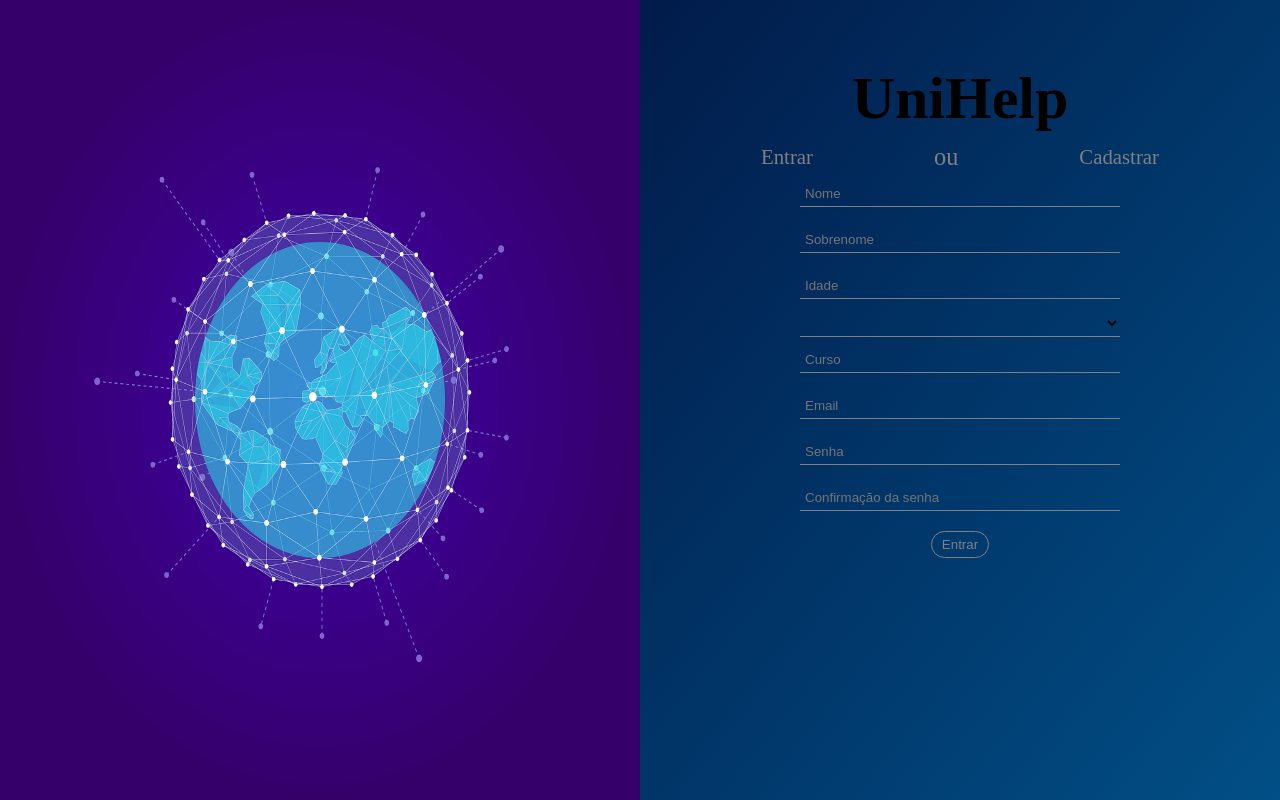
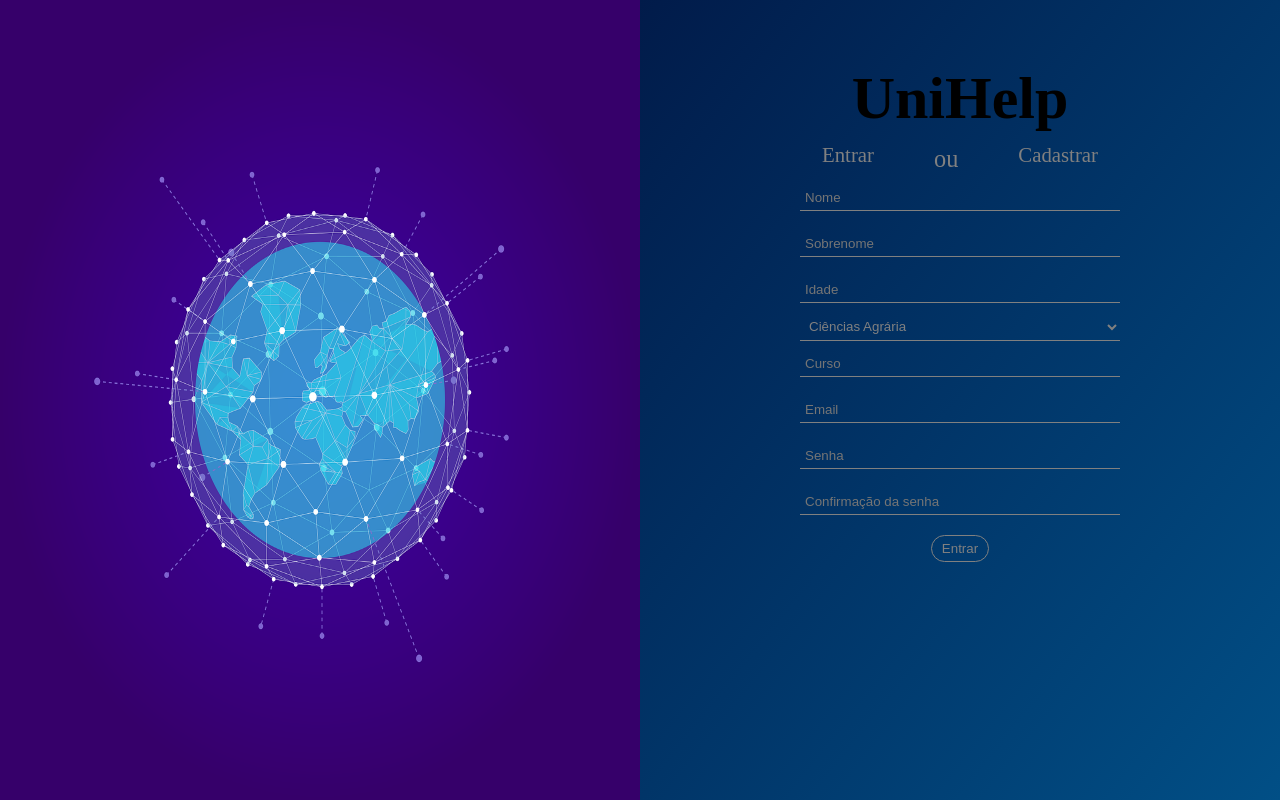
Before and after one commit to moisesaleixo/UniHelp, a PHP site: page /cadastro.html in a window 1280 px wide. Run offline with PHP 8.4, Linux system fonts and the light colour scheme; lists and menus that the app fills with data are empty.

Commit message:
Algumas mudanças no CSS, adicionando áreas do conhecimento

```diff
--- a/cadastro.html
+++ b/cadastro.html
@@ -22,11 +22,11 @@
                         <div class="logo logo_cadastro"><!--Logo-->
                             <h1>UniHelp</h1>
                         </div><!--Logo-->
-                        <div class="links_pages"><!--Links-->
+                        <nav class="links_pages"><!--Links-->
                             <a href="index.html">Entrar</a>
                             <h3>ou</h3>
                             <a href="cadastro.html">Cadastrar</a>
-                        </div><!--Links-->
+                        </n><!--Links-->
                     </div>
                 </div><!--Dados-->
             </div><!--fundo direita-->
@@ -36,13 +36,14 @@
                     <input class="detalhe" type="text" name="" id="" placeholder="Sobrenome">
                     <input class="detalhe" type="text" name="" id="" placeholder="Idade">
                     <select class="detalhe" name="" id="">
-                        <option value=""></option>
-                        <option value=""></option>
-                        <option value=""></option>
-                        <option value=""></option>
-                        <option value=""></option>
-                        <option value=""></option>
-                        <option value=""></option>
+                        <option value="">Ciências Agrária</option>
+                        <option value="">Ciências Biológicas</option>
+                        <option value="">Ciências Exatas e da Terra</option>/
+                        <option value="">Ciências Humanas</option>
+                        <option value="">Ciências da Saúde</option>
+                        <option value="">Ciências Sociais Aplicadas</option>
+                        <option value="">Engenharias</option>
+                        <option value="">Linguística, Letras e Artes</option>
 
                     </select>
                     <input class="detalhe" type="text" name="" id="" placeholder="Curso">
--- a/css/style.css
+++ b/css/style.css
@@ -47,7 +47,6 @@
     justify-content: center;
     flex-direction: row;
     margin-top: 10px;
-    justify-content: space-evenly;
     font-size: 1.3rem;
 }
 
@@ -55,6 +54,22 @@
     color: gray;
     text-decoration: none;
     font-weight: normal;
+    padding: 0px 30px;
+}
+
+nav a::after{
+    content: "";
+    width: 0%;
+    height: 3px;
+    border-radius: 30px;
+    background-color: aqua;
+    display: flex;
+    margin-top: 5px;
+}
+
+nav a:hover::after{
+    width: 100%;
+    transition: .3s;
 }
 
 /* Formulário */
@@ -133,3 +148,20 @@
 .logo_cadastro{
     margin-top: 10%;
 }
+
+select, option{
+    color: gray;
+}
+
+input{
+    color: aqua;
+}
+
+@media (width: 50%) {
+    #esquerda{
+        background-image: none;
+    }
+    #direita{
+        width: 100%;
+    }
+}
--- a/index.html
+++ b/index.html
@@ -21,11 +21,11 @@
                         <div class="logo">
                             <h1>UniHelp</h1>
                         </div>
-                        <div class="links_pages">
+                        <nav class="links_pages">
                             <a href="index.html">Entrar</a>
                             <h3>ou</h3>
                             <a href="cadastro.html">Cadastrar</a>
-                        </div>
+                        </nav>
                     </div>
                 </div><!--Dados-->
             </div><!--fundo direita-->
```
